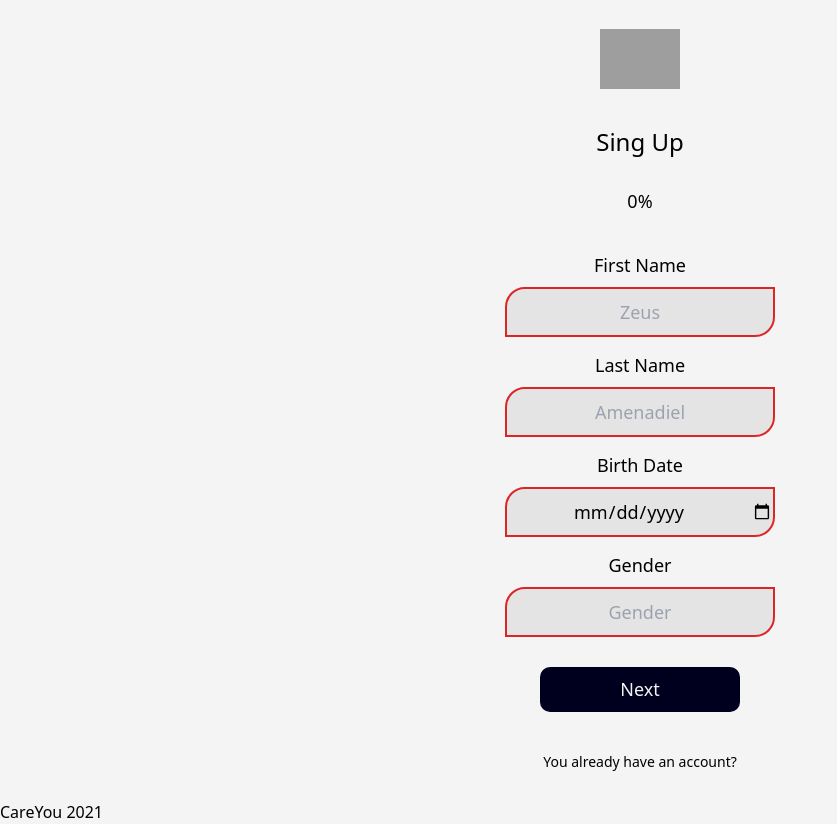
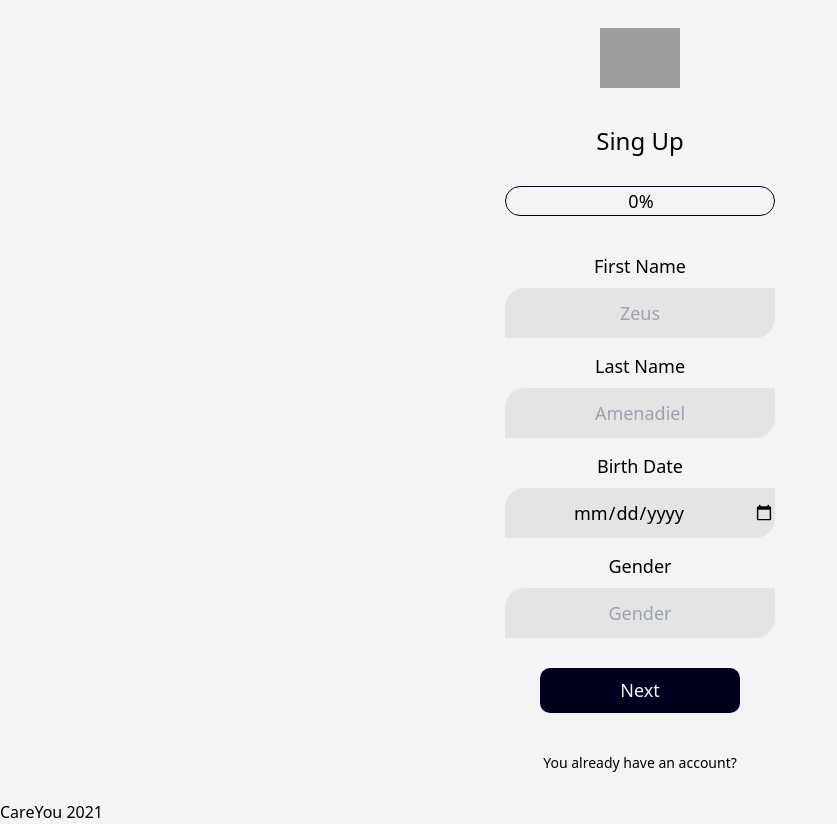
Before and after one commit to sntwandy/CareYou-WebClient, a Next.js app: page /SingUp in a window 1280 px wide. Shown: the whole page, without its empty margins (0-837 px from the left). Built offline with nearby package versions, Linux system fonts and the light colour scheme; grey boxes are pictures that could not be loaded.

Commit message:
Delete validation Error with color in Sign Up form

```diff
--- a/pages/SingUp/index.tsx
+++ b/pages/SingUp/index.tsx
@@ -64,35 +64,35 @@ const SingUp: FC = (): ReactElement => {
         <div className={'mb-6'}>
           <Title title={'Sing Up'} marginTop={'mt-2'} />
         </div>
-        <div className={'w-primaryInput h-8 rounded-input bg-secondary'}>
+        <div className={'w-primaryInput h-8 rounded-input border-primary border bg-secondary'}>
           <div className={'h-7 bg-primary rounded-input'} style={{ width: progress[step - 1] }} >
             <span className={`w-primaryInput h-8 flex items-center justify-center text-lg ${step >= 3 ? 'text-secondary' : 'text-black'}`}>{progress[step - 1]}</span>
           </div>
         </div>
-        <div className={'w-60 h-7 bg-primary text-center hidden'}>
+        {/* <div className={'w-60 h-7 bg-primary border-primary border text-center'}>
           <div className={'h-7 bg-secondary'} style={{ width: progress[step - 1] }}>
             <span className={'absolute text-lg'} style={{ left: 'calc(50% - 12px)' }}>
               {progress[step - 1]}
             </span>
           </div>
-        </div>
+        </div> */}
       </div>
       {/* FORM FIELDS */}
       <div className={'flex items-center justify-center flex-col'}>
         {step === 1 && (
           <div>
-            <Input label={'First Name'} placeholder={'Zeus'} onError={firstName == '' ? true : false} {...bindFirst} required />
-            <Input label={'Last Name'} placeholder={'Amenadiel'} onError={lastName == '' ? true : false} {...bindLast} required />
-            <Input label={'Birth Date'} placeholder={'17-09-1995'} onError={birthDate == '' ? true : false} {...bindBirthDate} type={'date'} required />
-            <Input label={'Gender'} placeholder={'Gender'} onError={gender == '' ? true : false} {...bindGender} required />
+            <Input label={'First Name'} placeholder={'Zeus'} {...bindFirst} required />
+            <Input label={'Last Name'} placeholder={'Amenadiel'} {...bindLast} required />
+            <Input label={'Birth Date'} placeholder={'17-09-1995'} {...bindBirthDate} type={'date'} required />
+            <Input label={'Gender'} placeholder={'Gender'} {...bindGender} required />
           </div>
         )}
         {step === 2 && (
           <div>
-            <Input label="Country" placeholder="Dominican Republic" onError={country == '' ? true : false} {...bindCountry} required />
-            <Input label="Province" placeholder="Santo Domingo" onError={country == '' ? true : false} {...bindProvince} required />
+            <Input label="Country" placeholder="Dominican Republic" {...bindCountry} required />
+            <Input label="Province" placeholder="Santo Domingo" {...bindProvince} required />
             <Input label="Postal Code" placeholder="41000" {...bindPostalCode} />
-            <Input label="Address Lines" placeholder="Autopista Duarte, #17"  onError={addressLine == '' ? true : false} {...bindAddressLine} required />
+            <Input label="Address Lines" placeholder="Autopista Duarte, #17" {...bindAddressLine} required />
           </div>
         )}
         {step === 3 && (
@@ -109,10 +109,10 @@ const SingUp: FC = (): ReactElement => {
         )}
         {step === 4 && (
           <div>
-            <Input label="ID Card" placeholder="402-2392919-1" onError={idCard == '' ? true : false} {...bindIdCard} required />
-            <Input label="User Name" placeholder="zeus_amen" onError={userName == '' ? true : false} {...bindUserName} required />
-            <Input label="Email" placeholder="zamenadiel@email.com" onError={email == '' ? true : false} {...bindEmail} required />
-            <Input label="Password" placeholder="sec2re-pass4rd" onError={password == '' ? true : false} {...bindPassword} type="password" required />
+            <Input label="ID Card" placeholder="402-2392919-1" {...bindIdCard} required />
+            <Input label="User Name" placeholder="zeus_amen" {...bindUserName} required />
+            <Input label="Email" placeholder="zamenadiel@email.com" {...bindEmail} required />
+            <Input label="Password" placeholder="sec2re-pass4rd" {...bindPassword} type="password" required />
           </div>
         )}
         {step === 5 && (
```
